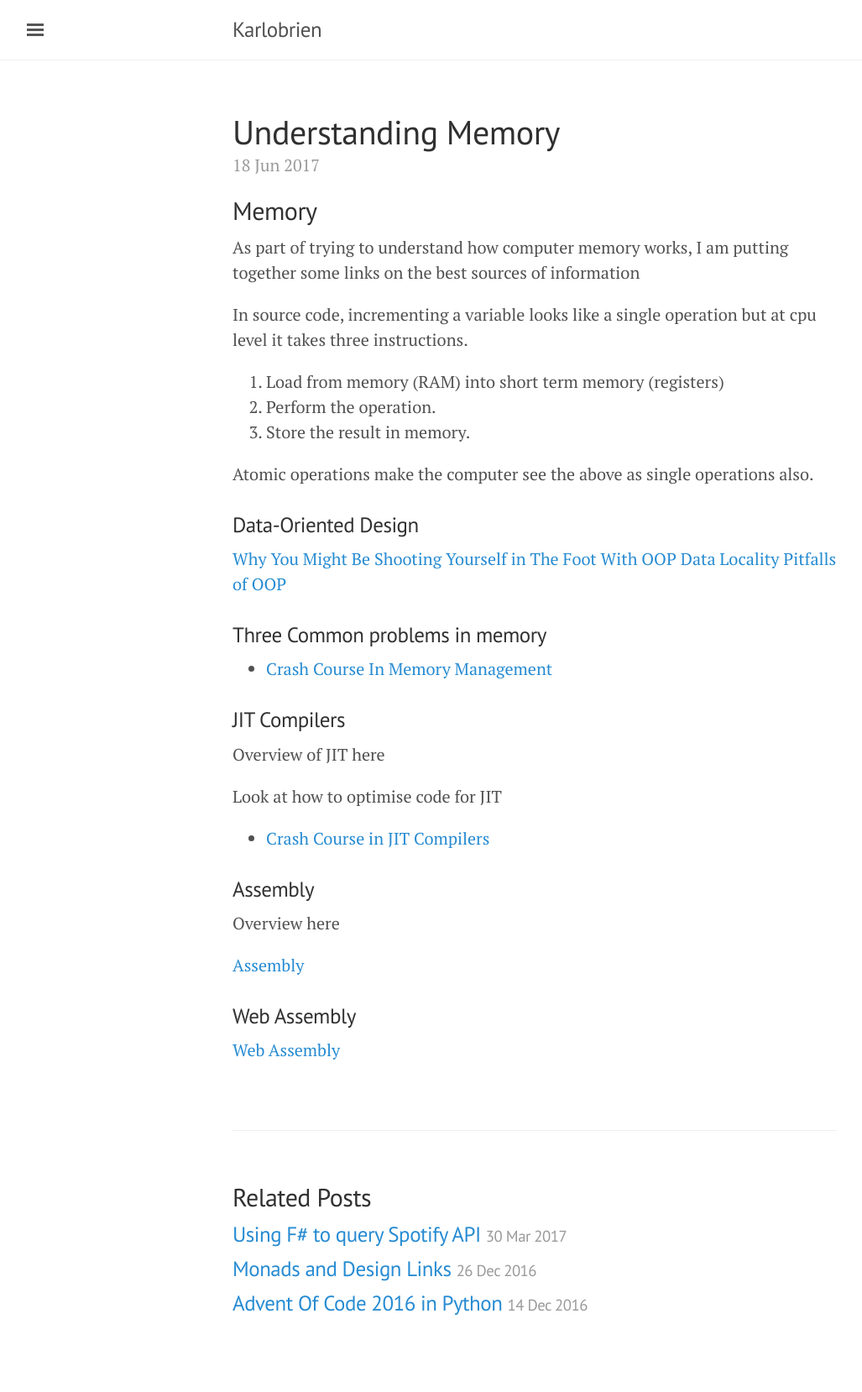
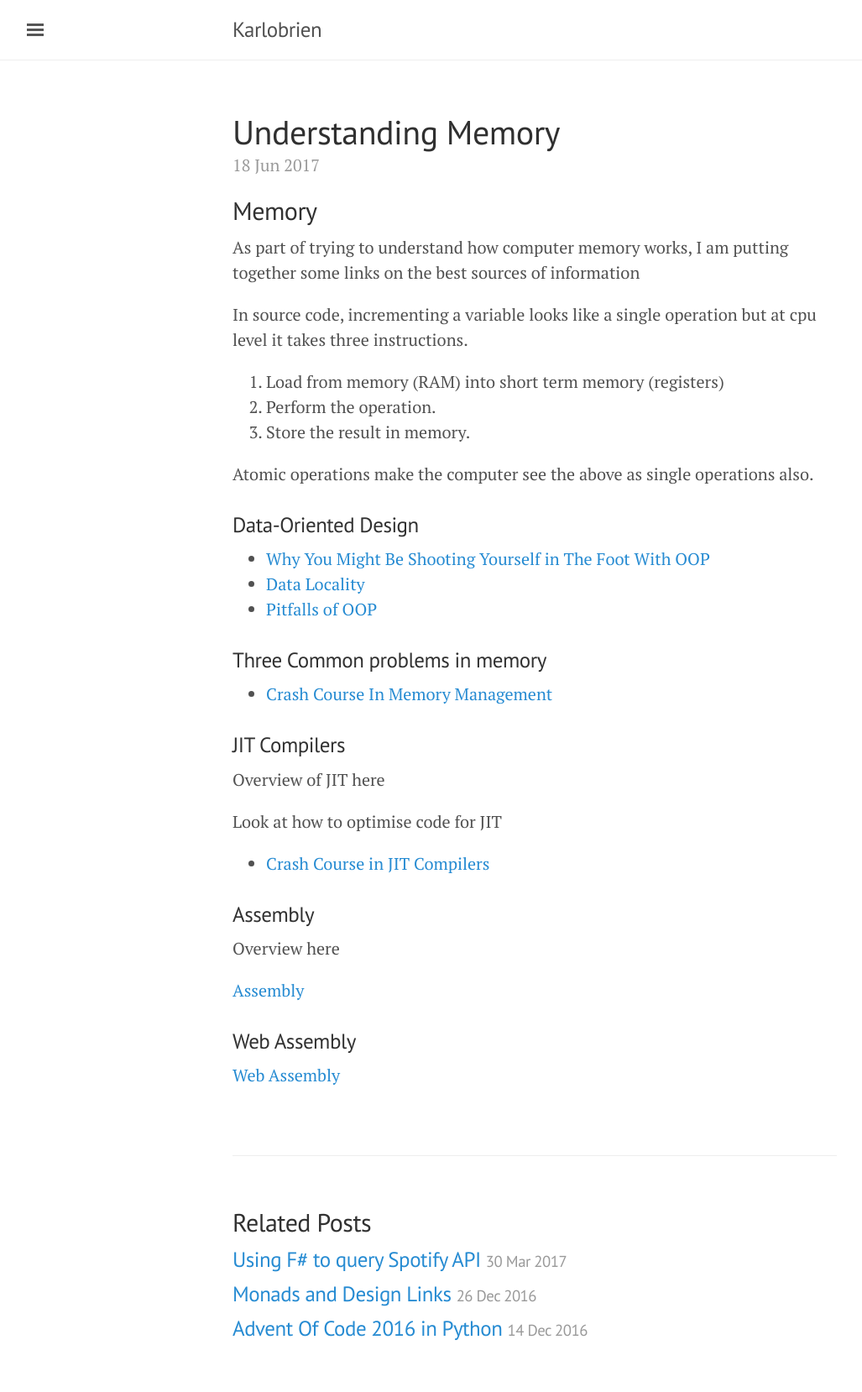
Before and after one commit to karlobrien/karlobrien.github.com, a Jekyll site: the page built from _posts/2017-06-18-Understanding-Memory.md, in a window 1280 px wide. Shown: the whole page at 84% size, without its empty margins (3-1030 px from the left). Built offline with Jekyll 4.4.1, drawn with Linux system fonts in a browser that asks for light colours; before the commit the page ends 1628 px from its top, so only the background shows below that.

Commit message:
fix broken list

```diff
--- a/_posts/2017-06-18-Understanding-Memory.md
+++ b/_posts/2017-06-18-Understanding-Memory.md
@@ -19,9 +19,9 @@
 
 ### Data-Oriented Design
 
-[Why You Might Be Shooting Yourself in The Foot With OOP](http://gamesfromwithin.com/data-oriented-design)
-[Data Locality](http://gameprogrammingpatterns.com/data-locality.html)
-[Pitfalls of OOP](http://gamedevs.org/uploads/pitfalls-of-object-oriented-programming.pdf)
+* [Why You Might Be Shooting Yourself in The Foot With OOP](http://gamesfromwithin.com/data-oriented-design)
+* [Data Locality](http://gameprogrammingpatterns.com/data-locality.html)
+* [Pitfalls of OOP](http://gamedevs.org/uploads/pitfalls-of-object-oriented-programming.pdf)
 
 ### Three Common problems in memory
 
```
